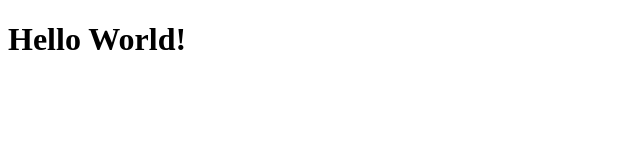
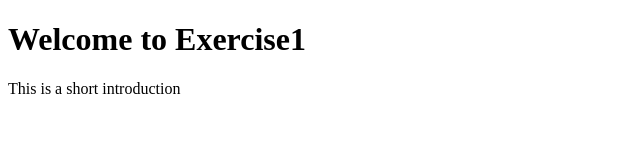
Before and after one commit to LudNyq1/U211007X1, a website: page public/index.html in a window 1280 px wide. Shown: the whole page, without its empty margins (0-640 px from the left). Drawn offline with Linux system fonts and the light colour scheme.

Commit message:
Created h1 and p element with XHR

```diff
--- a/package.json
+++ b/package.json
@@ -10,6 +10,7 @@
   "author": "",
   "license": "ISC",
   "dependencies": {
-    "express": "^4.17.1"
+    "express": "^4.17.1",
+    "nodemon": "^2.0.13"
   }
 }
--- /dev/null
+++ b/public/data/exercise1.json
@@ -0,0 +1 @@
+{"headline" : "Welcome to Exercise1", "intro" : "This is a short introduction"}
--- a/public/index.html
+++ b/public/index.html
@@ -13,7 +13,7 @@
 </head>
 
 <body>
-    <h1>Hello World!</h1>
+    <div id = "Exercise1"></div>
 </body>
 
 </html>
--- a/public/js/app.js
+++ b/public/js/app.js
@@ -1,3 +1,53 @@
 'use strict';
 
 console.log('app.js is alive!')
+
+let xhttp = new XMLHttpRequest;
+xhttp.open('GET', '../data/exercise1.json');
+xhttp.responseType = 'json';
+xhttp.send();
+
+xhttp.onload = () => {
+
+    const data = xhttp.response;
+    console.log(data);
+
+    let element1 = document.createElement('h1');
+    let element2 = document.createElement('p');
+
+    element1.textContent = data.headline;
+    element2.textContent = data.intro;
+
+    document.getElementById('Exercise1').appendChild(element1);
+    document.getElementById('Exercise1').appendChild(element2);
+}
+
+
+
+//Creates h1 and p element
+// const headline = document.createElement('h1');
+// const intro = document.createElement('p');
+
+// xhttp.onreadystatechange = function(){
+//     if (this.readyState == 4 && this.status == 200){
+//         document.getElementById('Exercise1').innerHTML = xhttp.responseType('html');
+
+//         // document.createElement('h1');
+//         // document.createElement('p');
+
+
+
+//         document.getElementById('Exercise1').appendChild(h1);
+//         document.getElementById('Exercise1').appendChild(p);
+
+//         headline.textContent();
+//     }
+// };
+
+// xhttp.open('GET', dataUrl, true);
+// xhttp.responseType = 'html';
+
+
+
+
+// xhttp.send();
--- a/server.js
+++ b/server.js
@@ -5,7 +5,7 @@ const app = express();
 
 const indexRouter = require('./routes/indexRoute');
 
-const port = 8042;
+const port = 8089;
 
 app.use(express.static('public'));
 
```
Also changed, not shown: 1 other file.
